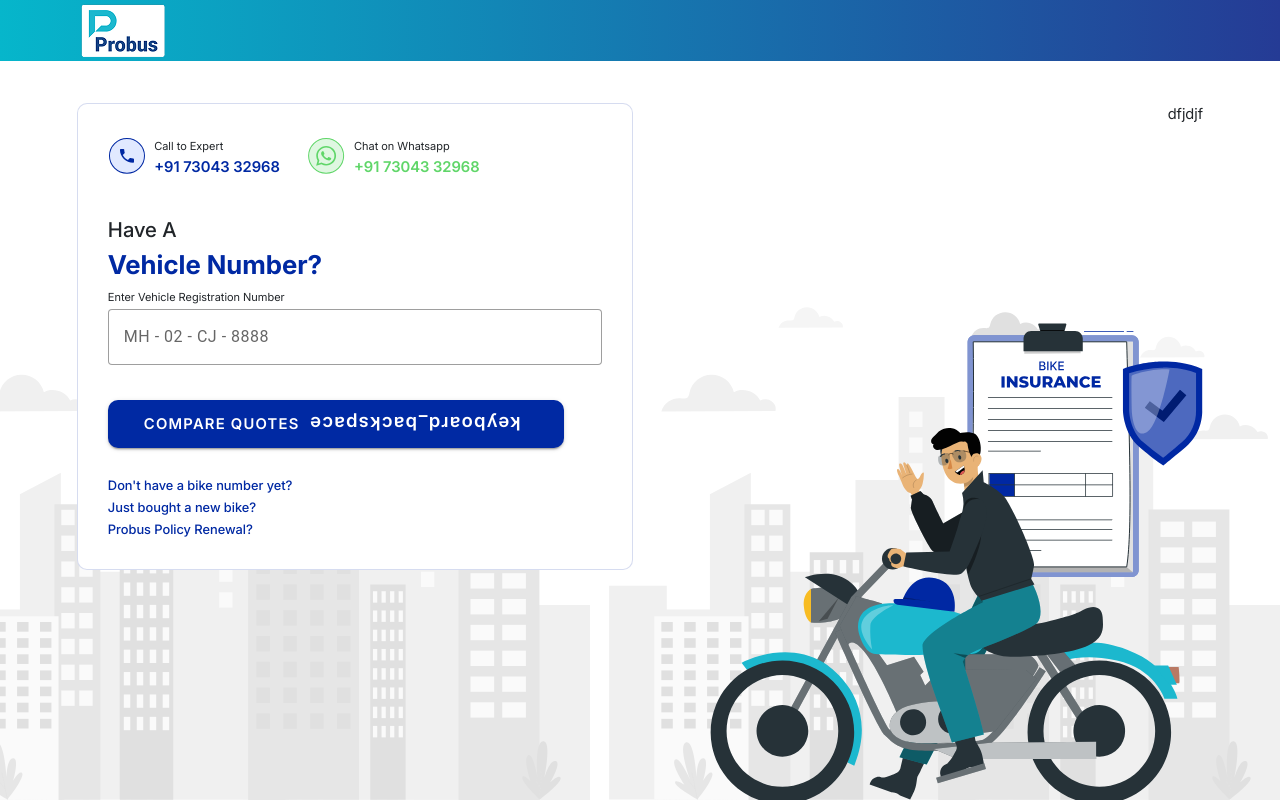
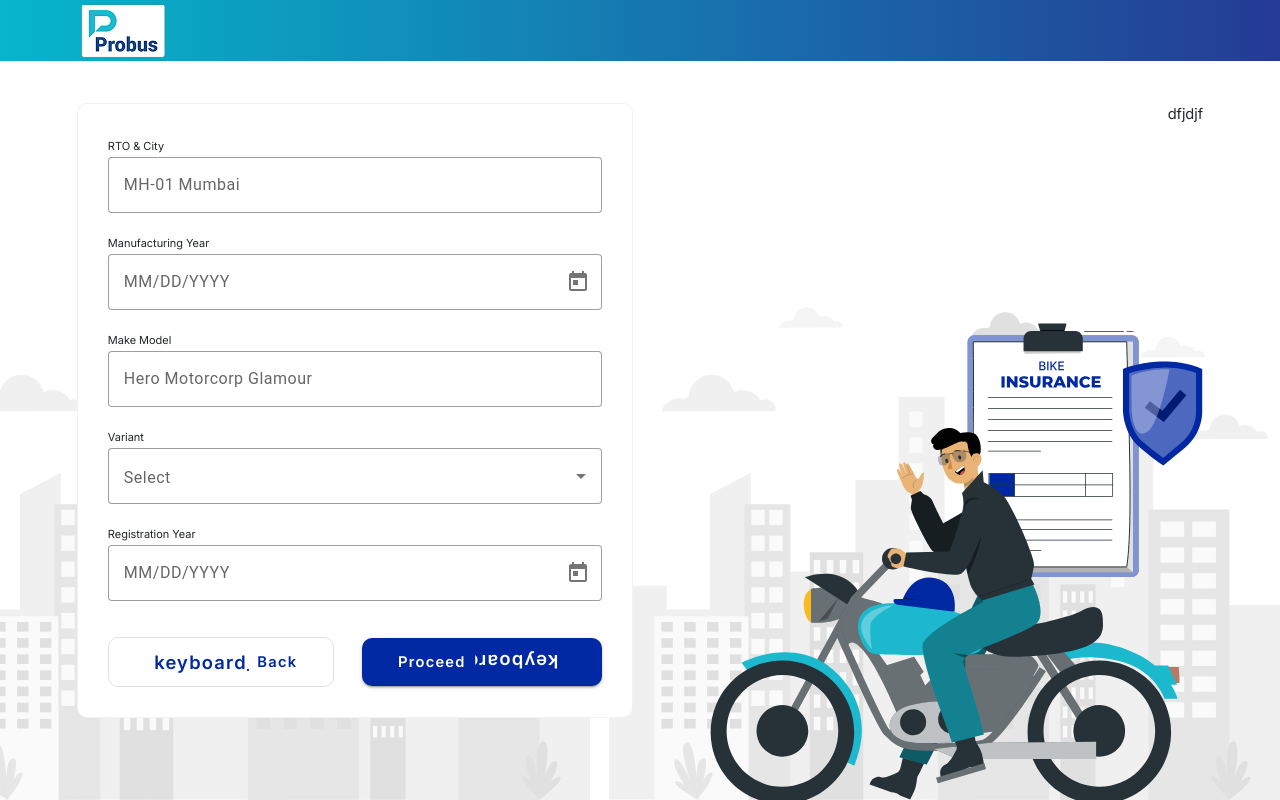
Before and after one commit to Hariom181502/probusinsurance, an Angular app: page /vehicleDetails in a window 1280 px wide. Built offline with nearby package versions, Linux system fonts and the light colour scheme.

Commit message:
working on v-details

```diff
--- a/src/app/app.config.ts
+++ b/src/app/app.config.ts
@@ -2,7 +2,13 @@
 import { provideRouter } from '@angular/router';
 
 import { routes } from './app.routes';
+import { provideNativeDateAdapter } from '@angular/material/core';
 
 export const appConfig: ApplicationConfig = {
-  providers: [provideZoneChangeDetection({ eventCoalescing: true }), provideRouter(routes)]
+  providers: [
+    provideZoneChangeDetection({ eventCoalescing: true }),
+    provideRouter(routes),
+    provideNativeDateAdapter()
+  ]
+
 };
--- a/src/app/vehicle-details/vehicle-details.component.html
+++ b/src/app/vehicle-details/vehicle-details.component.html
@@ -3,56 +3,64 @@
     <div class="container h-100">
         <div class="row mt-5 pt-5 mt-lg-0 gy-4 justify-content-between height-100">
 
-            <div class="col-12 col-lg-6">
+            <div class="col-12 col-lg-6 col-xxl-5">
                 <div class="form-card-container w-100">
                     <mat-card appearance="outlined" class="custom-card-outline p-4">
                         <mat-card-content>
-                            <div class="d-flex align-items-center gap-5 pb-3 flex-wrap">
-                                <div class="d-flex gap-3">
-                                    <img src="call-icon-with-primary-color.svg" alt="Phone Icon">
-                                    <div>
-                                        <span class="f-12 call-chat-text">Call to Expert</span>
-                                        <p class="semibold-font primary m-0 f-16">+91 73043 32968</p>
+                            <form>
+                            <div class="form-fields-container mt-2">
+                                    <div class="input-container">
+                                        <p class="f-12 m-0 mb-1">RTO & City</p>
+                                        <mat-form-field appearance="outline" class="w-100">
+                                            <input matInput placeholder="MH-01 Mumbai">
+                                        </mat-form-field>
+                                    </div>
+                                    <div class="date-container">
+                                        <p class="f-12 m-0 mb-1">Manufacturing Year</p>
+                                        <mat-form-field appearance="outline" class="w-100">
+                                            <input matInput [matDatepicker]="manufactDatePicker" placeholder="MM/DD/YYYY" (click)="manufactDatePicker.open()">
+                                            <mat-datepicker-toggle matIconSuffix [for]="manufactDatePicker"></mat-datepicker-toggle>
+                                            <mat-datepicker #manufactDatePicker></mat-datepicker>
+                                        </mat-form-field>
+                                    </div>
+                                    <div class="input-container">
+                                        <p class="f-12 m-0 mb-1">Make Model</p>
+                                        <mat-form-field appearance="outline" class="w-100">
+                                            <input matInput placeholder="Hero Motorcorp Glamour">
+                                        </mat-form-field>
+                                    </div>
+                                    <div class="dropdown-container">
+                                        <p class="f-12 m-0 mb-1">Variant</p>
+                                        <mat-form-field appearance="outline" class="w-100">
+                                            <mat-label>Select</mat-label>
+                                            <mat-select disableOptionCentering>
+                                                <mat-option value="0">STD (125 CC)</mat-option>
+                                                <mat-option value="1">IBS (125 CC)</mat-option>
+                                                <mat-option value="2">Electric Start Drum Brake Cast Wheels
+                                                    (125 cc) Petrol</mat-option>
+                                                <mat-option value="3">SDD 250CC</mat-option>
+                                            </mat-select>
+                                        </mat-form-field>
+                                    </div>
+                                    <div class="date-container">
+                                        <p class="f-12 m-0 mb-1">Registration Year</p>
+                                        <mat-form-field appearance="outline" class="w-100">
+                                            <input matInput [matDatepicker]="regisDatePicker" placeholder="MM/DD/YYYY" (click)="regisDatePicker.open()">
+                                            <mat-datepicker-toggle matIconSuffix [for]="regisDatePicker"></mat-datepicker-toggle>
+                                            <mat-datepicker #regisDatePicker></mat-datepicker>
+                                        </mat-form-field>
+                                    </div>
+                                    <div class="button-container compare-quotes d-flex gap-5 align-items-center mt-4">
+                                        <button mat-stroked-button color="primary" class="semibold-font">
+                                            <mat-icon class="custom-arrow-icon ms-3 f-18">keyboard_backspace</mat-icon>
+                                            Back
+                                        </button>
+                                        <button mat-raised-button color="primary" class="semibold-font">Proceed
+                                            <mat-icon class="custom-arrow-icon rotate-icon order-2 ms-3 f-18">keyboard_backspace</mat-icon>
+                                        </button>
                                     </div>
                                 </div>
-                                <div class="d-flex gap-3">
-                                    <img src="whats-app-icon.svg" alt="Whats App Icon">
-                                    <div>
-                                        <span class="f-12 call-chat-text">Chat on Whatsapp</span>
-                                        <p class="semibold-font primary m-0 green-color f-16">+91 73043 32968</p>
-                                    </div>
-                                </div>
-                            </div>
-                            <div class="heading-container mt-5">
-                                <span class="f-22 medium-font">Have A</span>
-                                <p class="m-0 f-28 bold-font primary">Vehicle Number?</p>
-                            </div>
-                            <form class="mt-2">
-                                <div class="input-container">
-                                    <p class="f-12 m-0 mb-1">Enter Vehicle Registration Number</p>
-                                    <mat-form-field appearance="outline" class="w-100">
-                                        <input matInput placeholder="MH - 02 - CJ - 8888">
-                                    </mat-form-field>
-                                </div>
-                                <div class="button-container compare-quotes mt-4">
-                                    <button mat-raised-button color="primary" class="semibold-font">COMPARE QUOTES
-                                        <mat-icon class="rotate-icon order-2 ms-3 f-18">keyboard_backspace</mat-icon>
-                                    </button>
-                                </div>
                             </form>
-                            <div class="link-text-container mt-5">
-                                <p class="primary medium-font f-14 m-0 mb-1"><a
-                                        class="text-reset text-decoration-none" href="javascript:void(0)">Don't have
-                                        a bike number yet?</a>
-                                </p>
-                                <p class="primary medium-font f-14 m-0 mb-1"><a
-                                        class="text-reset text-decoration-none" href="javascript:void(0)">Just
-                                        bought a new bike?</a>
-                                </p>
-                                <p class="primary medium-font f-14 m-0"><a class="text-reset text-decoration-none"
-                                        href="javascript:void(0)">Probus Policy Renewal?</a>
-                                </p>
-                            </div>
                         </mat-card-content>
                     </mat-card>
                 </div>
--- a/src/app/vehicle-details/vehicle-details.component.scss
+++ b/src/app/vehicle-details/vehicle-details.component.scss
@@ -7,8 +7,10 @@
     height: calc(100vh - 61px);
 }
 .custom-card-outline{
-    border: 1px solid #0029a329;
+    position: relative;
     border-radius: 10px;
+    border-color: #0000000d;
+    // .v-dtl-title
 }
 
 .green-color{
@@ -16,7 +18,7 @@
 }
 
 ::ng-deep .compare-quotes{
-    .mat-mdc-raised-button{
+    .mat-mdc-raised-button, .mat-mdc-outlined-button{
         padding: 24px 36px;
         border-radius: 10px;
     }
@@ -27,13 +29,16 @@
     }
 }
 
-::ng-deep .rotate-icon{
-    rotate: 180deg;
+::ng-deep .custom-arrow-icon {
     height: auto !important;
     width: auto !important;
     font-size: 2rem !important;
     padding-top: 2px;
+    &.rotate-icon {
+        rotate: 180deg;
+    }
 }
+
 
 @media screen and (max-width: 991px){
 
```
